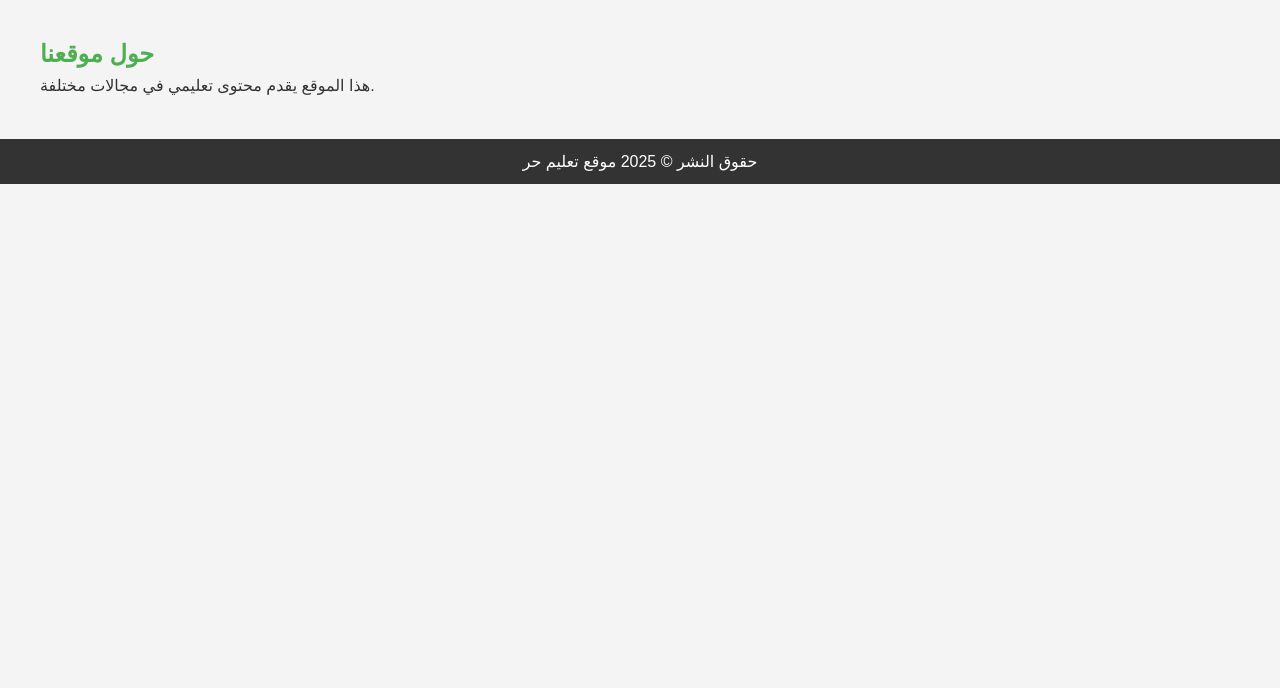
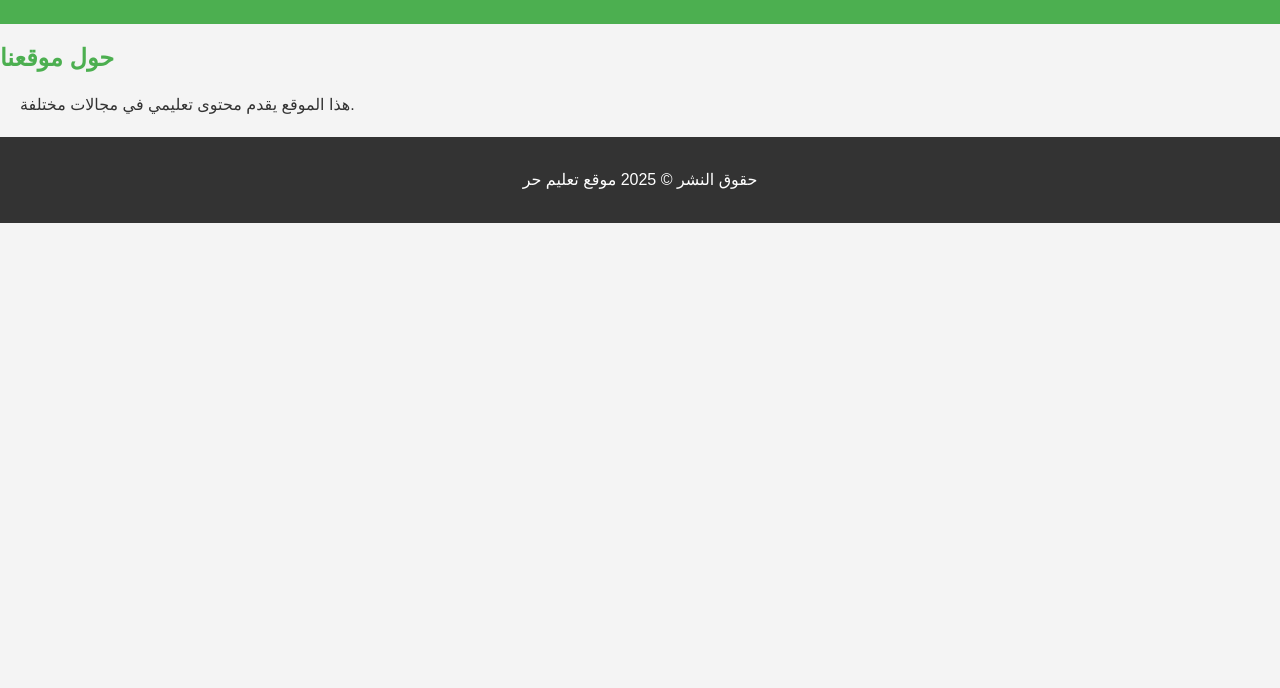
Before and after one commit to kossayabdelmalek/Taleem-Hor, a plain HTML site: page pages/about.html in a window 1280 px wide. Shown: the part 112-800 px from the top of the page. Drawn offline with Linux system fonts and the light colour scheme.

Commit message:
Update about.html

```diff
--- a/pages/about.html
+++ b/pages/about.html
@@ -7,7 +7,7 @@
     <title>عن الموقع</title>
 
     <!-- ربط ملف CSS -->
-    <link rel="stylesheet" href="../style.css"> <!-- تأكد من المسار بناءً على مكان حفظ الملفات -->
+    <link rel="stylesheet" href="../about.css"> <!-- تأكد من المسار بناءً على مكان حفظ الملفات -->
 </head>
 <body>
     <header>
```
